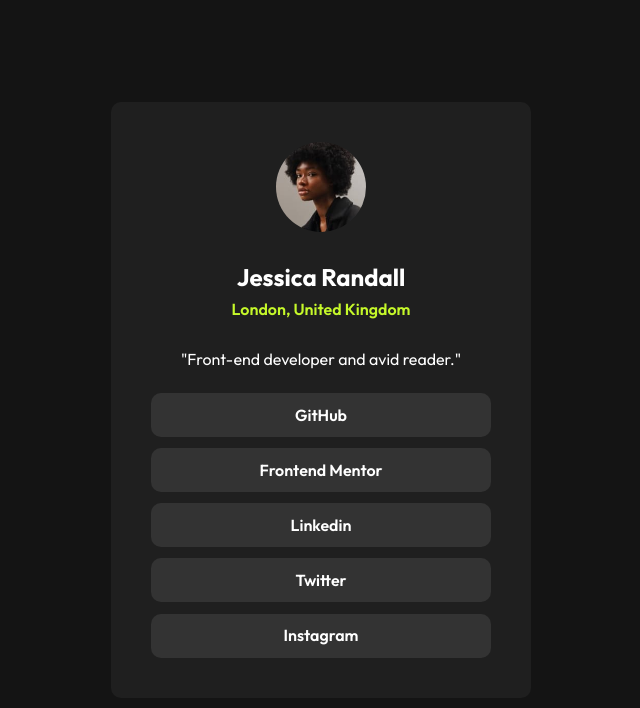
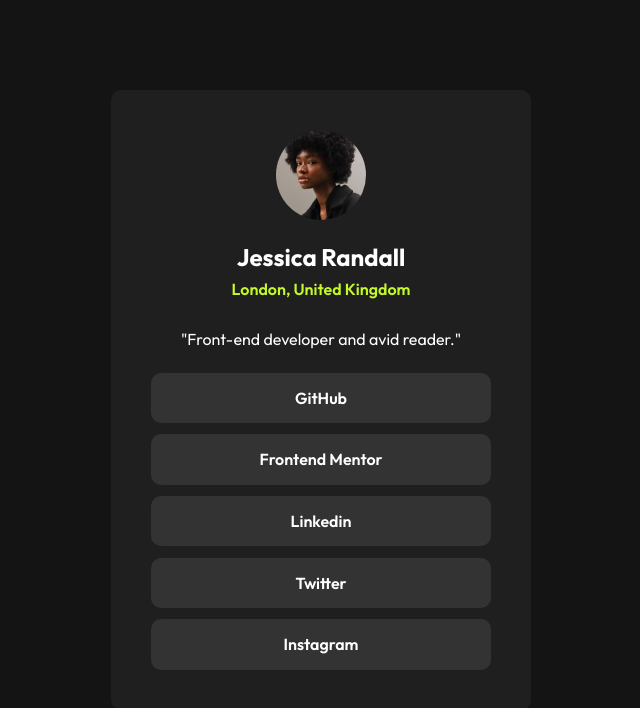
Before and after one commit to arolik/social-links-profile-main, a plain HTML site: page index.html in a window 1280 px wide. Shown: the whole page, without its empty margins (319-959 px from the left). Drawn offline with Linux system fonts and the light colour scheme.

Commit message:
update v 1.2

```diff
--- a/style.css
+++ b/style.css
@@ -413,7 +413,7 @@ body {
 }
 
 .info-name {
-    margin: 2rem 0 0.5rem 0;
+    margin: 1.5rem 0 0.5rem 0;
 }
 
 .info-location {
@@ -436,7 +436,7 @@ body {
 
 .link-container {
     min-width: 100%;
-    padding: 0.8rem 0;
+    padding: 1rem 0;
     background-color: var(--grey-700);
     border-radius: var(--radi-item);
     cursor: pointer;
```
